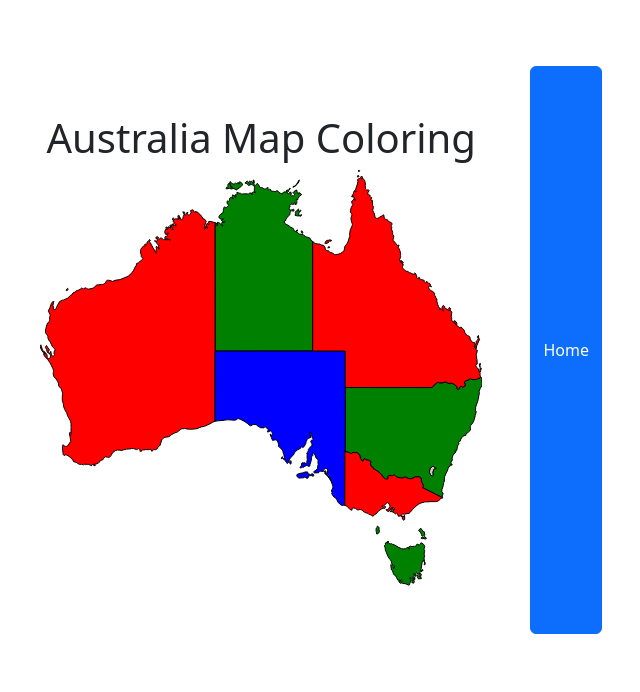
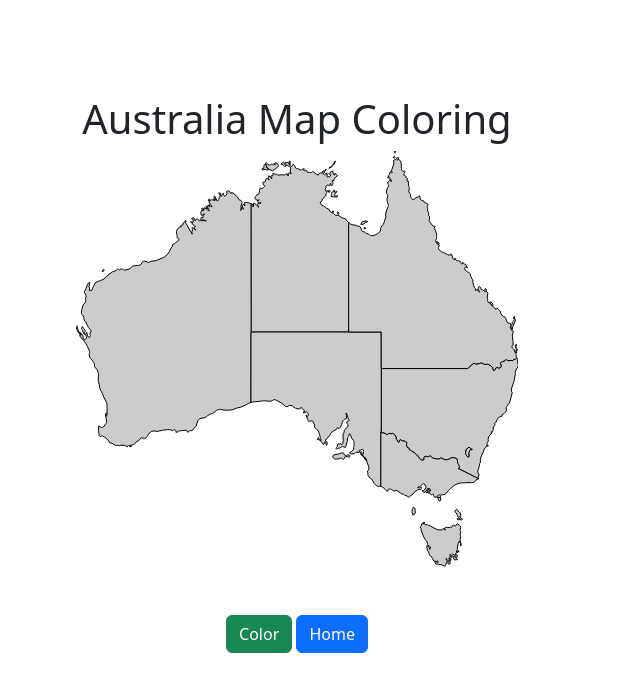
Before and after one commit to Sumedh-Ramteke/Graph-Coloring, a Flask app: page /australia in a window 1280 px wide. Shown: the top 692 px of the page, without its empty margins (343-983 px from the left). Run offline with Flask 3, Linux system fonts and the light colour scheme.

Commit message:
Modified color button

```diff
--- a/static/js/color1.js
+++ b/static/js/color1.js
@@ -37,5 +37,3 @@ function color_map(colors){
     var tas = document.getElementById('AU-TAS');
     tas.style.fill = colors['Tasmania'];
 }
-
-color_australia();
--- a/static/js/color2.js
+++ b/static/js/color2.js
@@ -127,5 +127,3 @@ function color_map(colors){
     state = document.getElementById('INDL');
     state.style.fill = colors['Delhi'];
 }
-
-color_india();
--- a/templates/australia.html
+++ b/templates/australia.html
@@ -76,6 +76,14 @@
                             id="AU-TAS" />
                     </svg>
                 </div>
+                <div>
+                    <button
+                        type="button"
+                        class="btn btn-success"
+                        style="width: fit-content;"
+                        onclick="color_australia()">
+                        Color
+                    </button>
                     <button
                         type="button"
                         class="btn btn-primary"
@@ -85,5 +93,6 @@
                     </button>
                 </div>
             </div>
+        </div>
     </body>
 </html>
```
Also changed, not shown: templates/india.html (+7 -0 lines). Lines whose indentation alone changed are shown as unchanged.
